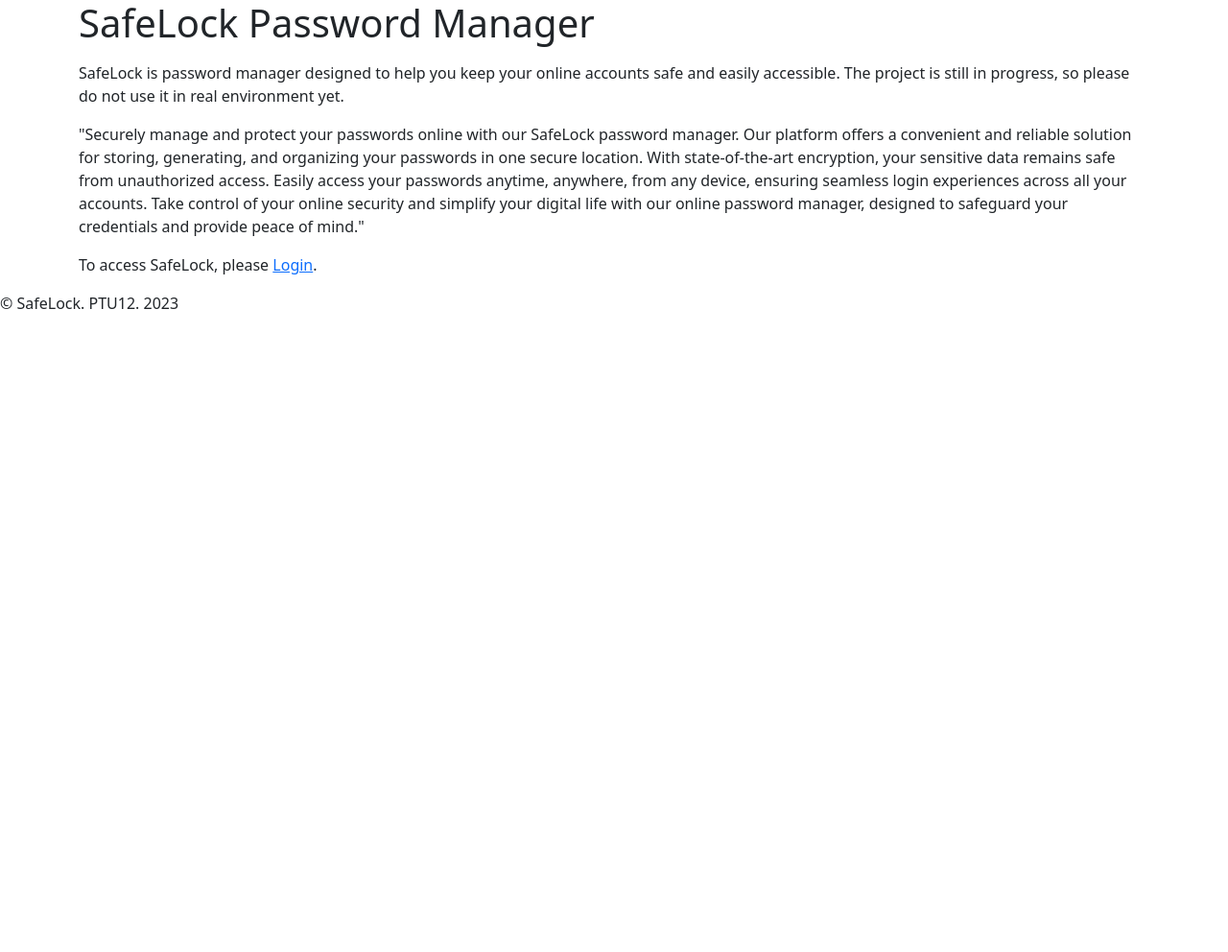
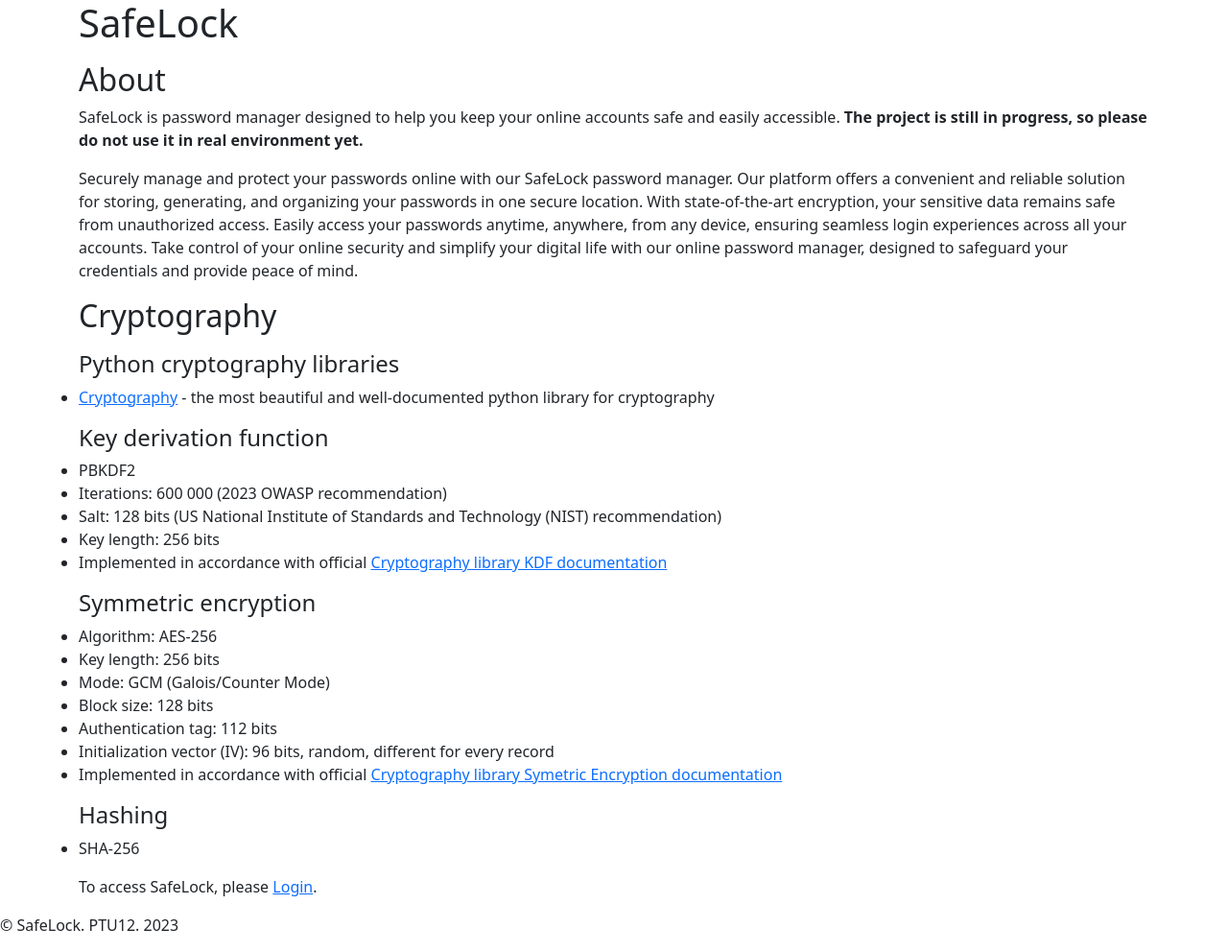
Before and after one commit to bro256/safelock, a Django app: page / in a window 1280 px wide. Shown: the whole page at 96% size. Before the commit the page ends 322 px from the top, so only its background shows below. Run offline with Django 3.2, Linux system fonts and the light colour scheme; some libraries are stand-ins or nearby versions.

Commit message:
Cryptography standards update

```diff
--- a/safelock/secret_manager/templates/secret_manager/index.html
+++ b/safelock/secret_manager/templates/secret_manager/index.html
@@ -2,17 +2,47 @@
 {% block title %} {{ block.super }} {% endblock title %}
 {% block content %}
     <div class="row">
-        <h1 class="mb-3">SafeLock Password Manager</h1>
+        <h1 class="mb-3">SafeLock</h1>
     </div>
     <div class="row">
-        <p>SafeLock is password manager designed to help you keep your online accounts safe and easily accessible. The project is still in progress, so please do not use it in real environment yet.</p>
-        <p>"Securely manage and protect your passwords online with our SafeLock password manager.
+        <h2>About</h2>
+        <p>SafeLock is password manager designed to help you keep your online accounts safe and easily accessible. <strong>The project is still in progress, so please do not use it in real environment yet.</strong></p>
+        <p>Securely manage and protect your passwords online with our SafeLock password manager.
             Our platform offers a convenient and reliable solution for storing, generating, and organizing your passwords in one secure location.
             With state-of-the-art encryption, your sensitive data remains safe from unauthorized access.
             Easily access your passwords anytime, anywhere, from any device, ensuring seamless login experiences across all your accounts.
             Take control of your online security and simplify your digital life with our online password manager,
-            designed to safeguard your credentials and provide peace of mind."
+            designed to safeguard your credentials and provide peace of mind.
         </p>
+    </div>
+    <div class="row">
+        <h2 class="mb-3">Cryptography</h2>
+        <h4>Python cryptography libraries</h4>
+        <ul>
+            <li><a href="https://cryptography.io/en/latest/">Cryptography</a> - the most beautiful and well-documented python library for cryptography</li>
+        </ul>
+        <h4>Key derivation function</h4>
+        <ul>
+            <li>PBKDF2</li>
+            <li>Iterations: 600 000 (2023 OWASP recommendation)</li>
+            <li>Salt: 128 bits (US National Institute of Standards and Technology (NIST) recommendation)</li>
+            <li>Key length: 256 bits</li>
+            <li>Implemented in accordance with official <a href="https://cryptography.io/en/latest/hazmat/primitives/">Cryptography library KDF documentation</a></li>
+        </ul>
+        <h4>Symmetric encryption</h4>
+        <ul>
+            <li>Algorithm: AES-256</li>
+            <li>Key length: 256 bits</li>
+            <li>Mode: GCM (Galois/Counter Mode)</li>
+            <li>Block size: 128 bits</li>
+            <li>Authentication tag: 112 bits</li>
+            <li>Initialization vector (IV): 96 bits, random, different for every record</li>
+            <li>Implemented in accordance with official <a href="https://cryptography.io/en/latest/hazmat/primitives/symmetric-encryption/">Cryptography library Symetric Encryption documentation</a></li>
+        </ul>
+        <h4>Hashing</h4>
+        <ul>
+            <li>SHA-256</li>
+        </ul>
     </div>
     {% if not user.is_authenticated %}
         <div class="row">
```
Also changed, not shown: README.md.
